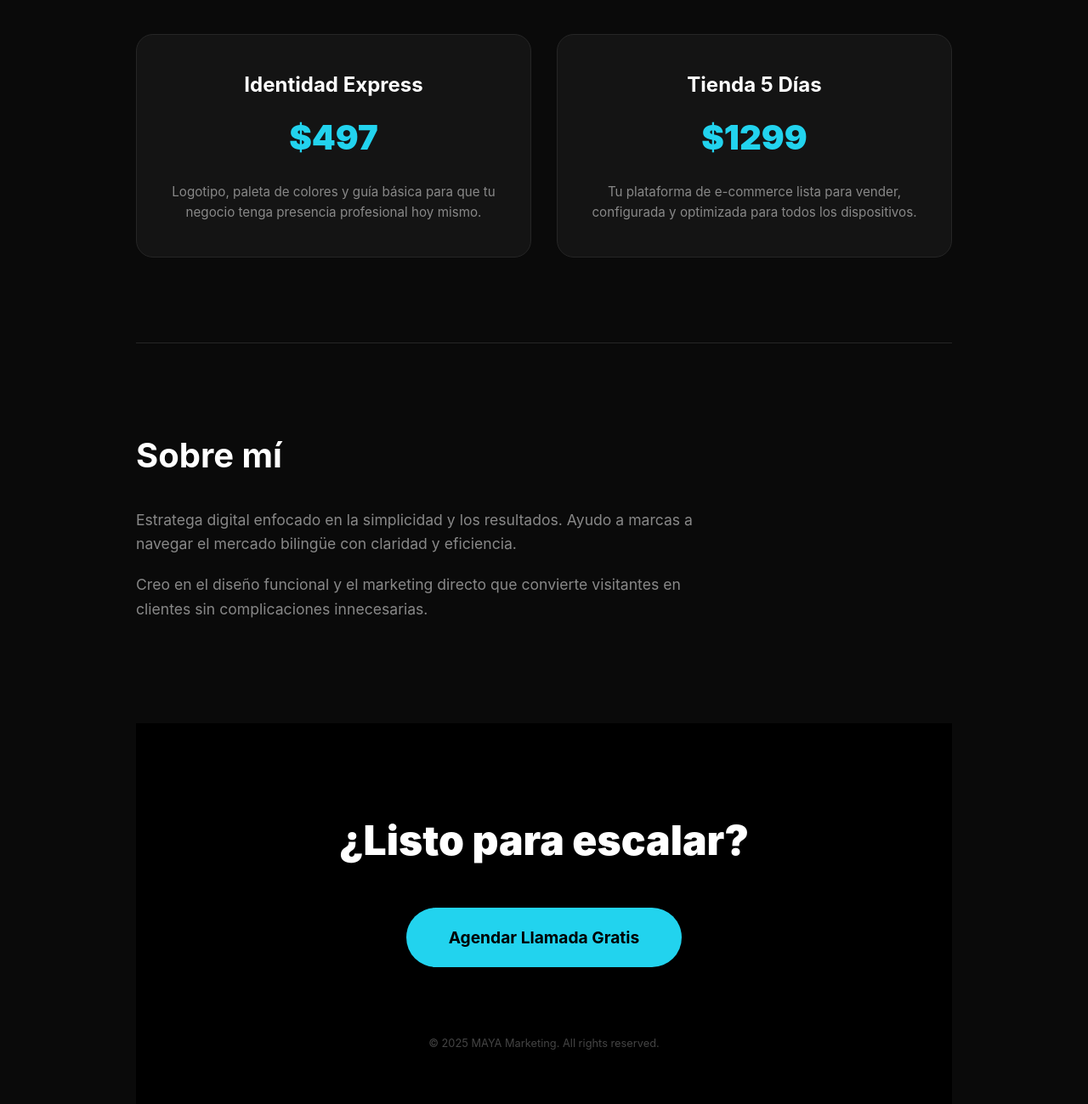
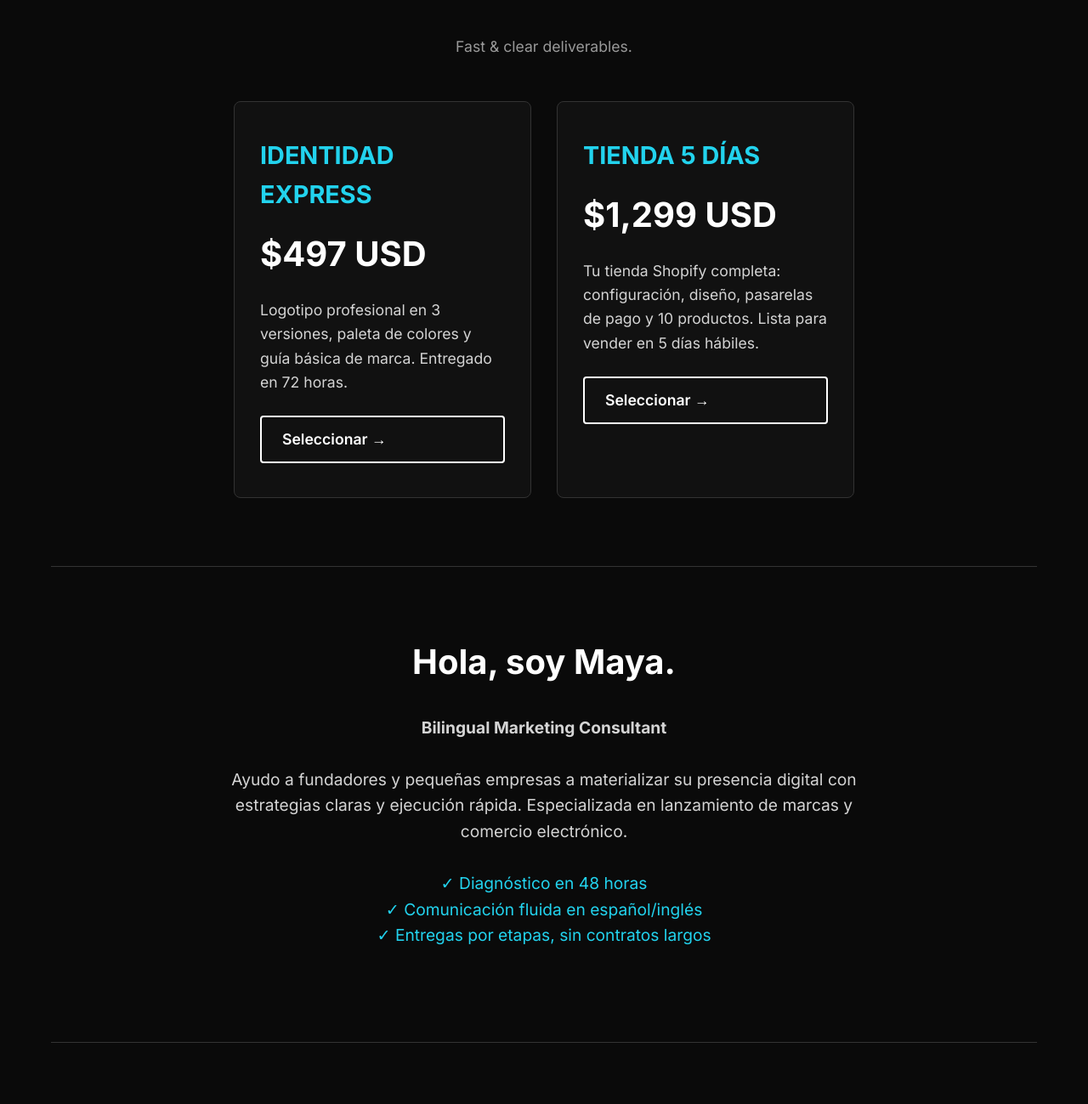
Before and after one commit to brendamdr/mayamarketing-site, a plain HTML site: page index.html in a window 1280 px wide. Shown: the part 685-1984 px from the top of the page at 85% size. Drawn offline with Linux system fonts and the light colour scheme.

Commit message:
Update index.html

```diff
--- a/index.html
+++ b/index.html
@@ -3,17 +3,11 @@
 <head>
     <meta charset="UTF-8">
     <meta name="viewport" content="width=device-width, initial-scale=1.0">
-    <title>MAYA Marketing | Soluciones Digitales</title>
+    <title>MAYA Marketing | Soluciones Digitales Bilingües</title>
+    <link rel="preconnect" href="https://fonts.googleapis.com">
+    <link rel="preconnect" href="https://fonts.gstatic.com" crossorigin>
+    <link href="https://fonts.googleapis.com/css2?family=Inter:wght@300;400;600;700&display=swap" rel="stylesheet">
     <style>
-        /* CSS INTEGRADO - Minimalista y Moderno */
-        :root {
-            --bg: #0a0a0a;
-            --text: #ffffff;
-            --accent: #22d3ee;
-            --card-bg: #141414;
-            --border: #262626;
-        }
-
         * {
             margin: 0;
             padding: 0;
@@ -21,238 +15,281 @@
         }
 
         body {
-            font-family: -apple-system, BlinkMacSystemFont, "Segoe UI", Roboto, Helvetica, Arial, sans-serif;
-            background-color: var(--bg);
-            color: var(--text);
+            font-family: 'Inter', sans-serif;
+            background-color: #0a0a0a;
+            color: #ffffff;
             line-height: 1.6;
-            scroll-behavior: smooth;
         }
 
         .container {
-            max-width: 1000px;
+            max-width: 1200px;
             margin: 0 auto;
             padding: 0 20px;
         }
 
-        /* HEADER */
-        header {
-            padding: 40px 0;
-            text-align: left;
-        }
-
-        .logo {
-            font-size: 1.5rem;
-            font-weight: 900;
-            text-transform: uppercase;
-            letter-spacing: -1px;
-        }
-
-        .logo span {
-            color: var(--accent);
-        }
-
-        /* HERO */
+        /* HERO SECTION */
         .hero {
-            padding: 80px 0;
             text-align: center;
+            padding: 100px 20px;
+            border-bottom: 1px solid #333;
         }
 
         .hero h1 {
-            font-size: clamp(3rem, 10vw, 5rem);
-            font-weight: 900;
-            margin-bottom: 20px;
-            letter-spacing: -2px;
-            line-height: 1.1;
+            font-size: 4rem;
+            font-weight: 700;
+            margin-bottom: 10px;
+            color: #ffffff;
         }
 
         .hero p {
-            font-size: 1.25rem;
-            color: #888;
-            text-transform: uppercase;
-            letter-spacing: 3px;
+            font-size: 1.5rem;
+            color: #d4d4d4;
             margin-bottom: 40px;
         }
 
+        /* BUTTONS */
         .btn-group {
             display: flex;
-            gap: 15px;
+            gap: 20px;
             justify-content: center;
             flex-wrap: wrap;
         }
 
         .btn {
-            padding: 18px 35px;
-            border-radius: 50px;
-            font-weight: 700;
-            font-size: 1rem;
-            cursor: pointer;
-            transition: 0.3s;
+            padding: 16px 32px;
             text-decoration: none;
+            border-radius: 4px;
+            font-weight: 600;
+            font-size: 1.1rem;
+            transition: all 0.3s ease;
             display: inline-block;
-            border: none;
         }
 
         .btn-primary {
-            background-color: var(--accent);
-            color: #000;
+            background-color: #22d3ee;
+            color: #000000;
+            border: 2px solid #22d3ee;
         }
 
         .btn-primary:hover {
-            opacity: 0.9;
-            transform: translateY(-2px);
+            background-color: #0ea5e9;
+            border-color: #0ea5e9;
         }
 
-        .btn-outline {
+        .btn-secondary {
             background-color: transparent;
-            color: #fff;
-            border: 2px solid #fff;
+            color: #ffffff;
+            border: 2px solid #ffffff;
         }
 
-        .btn-outline:hover {
-            background-color: #fff;
-            color: #000;
+        .btn-secondary:hover {
+            background-color: rgba(255, 255, 255, 0.1);
         }
 
-        /* SERVICIOS */
+        /* SERVICES */
         .services {
-            padding: 100px 0;
-        }
-
-        .services-grid {
-            display: grid;
-            grid-template-columns: repeat(auto-fit, minmax(300px, 1fr));
-            gap: 30px;
-            margin-top: 50px;
-        }
-
-        .card {
-            background: var(--card-bg);
-            padding: 40px;
-            border-radius: 20px;
-            border: 1px solid var(--border);
+            padding: 80px 20px;
             text-align: center;
         }
 
-        .card h3 {
-            font-size: 1.5rem;
-            margin-bottom: 10px;
+        .services h2 {
+            font-size: 2.5rem;
+            margin-bottom: 50px;
+            color: #ffffff;
+        }
+
+        .service-cards {
+            display: flex;
+            gap: 30px;
+            justify-content: center;
+            flex-wrap: wrap;
+        }
+
+        .service-card {
+            background-color: #111111;
+            border: 1px solid #333;
+            border-radius: 8px;
+            padding: 40px 30px;
+            width: 350px;
+            text-align: left;
+        }
+
+        .service-card h3 {
+            font-size: 1.8rem;
+            color: #22d3ee;
+            margin-bottom: 15px;
         }
 
         .price {
             font-size: 2.5rem;
-            font-weight: 900;
-            color: var(--accent);
+            font-weight: 700;
+            color: #ffffff;
             margin-bottom: 20px;
         }
 
-        .card p {
-            color: #888;
-            font-size: 0.95rem;
+        .service-card p {
+            color: #d4d4d4;
+            font-size: 1.1rem;
+            margin-bottom: 25px;
         }
 
-        /* SOBRE MI */
-        .about {
-            padding: 100px 0;
-            border-top: 1px solid var(--border);
+        .btn-service {
+            background-color: transparent;
+            color: #ffffff;
+            border: 2px solid #ffffff;
+            padding: 12px 24px;
+            width: 100%;
         }
 
-        .about-content {
-            max-width: 700px;
+        .btn-service:hover {
+            background-color: #22d3ee;
+            border-color: #22d3ee;
+            color: #000000;
+        }
+
+        /* ABOUT */
+        .about {
+            padding: 80px 20px;
+            text-align: center;
+            border-top: 1px solid #333;
+            border-bottom: 1px solid #333;
         }
 
         .about h2 {
             font-size: 2.5rem;
             margin-bottom: 30px;
+            color: #ffffff;
         }
 
         .about p {
-            color: #888;
-            font-size: 1.1rem;
+            font-size: 1.2rem;
+            color: #d4d4d4;
+            max-width: 800px;
+            margin: 0 auto 30px;
+        }
+
+        /* CTA */
+        .cta {
+            padding: 100px 20px;
+            text-align: center;
+        }
+
+        .cta h2 {
+            font-size: 2.5rem;
             margin-bottom: 20px;
+            color: #ffffff;
+        }
+
+        .cta p {
+            font-size: 1.2rem;
+            color: #d4d4d4;
+            margin-bottom: 40px;
+            max-width: 600px;
+            margin-left: auto;
+            margin-right: auto;
+        }
+
+        .btn-cta {
+            background-color: #22d3ee;
+            color: #000000;
+            border: 2px solid #22d3ee;
+            padding: 18px 45px;
+            font-size: 1.3rem;
+        }
+
+        .btn-cta:hover {
+            background-color: #0ea5e9;
+            border-color: #0ea5e9;
         }
 
         /* FOOTER */
         footer {
-            padding: 100px 0 60px;
+            padding: 40px 20px;
             text-align: center;
-            background: #000;
+            color: #888;
+            font-size: 0.9rem;
+            border-top: 1px solid #333;
         }
 
-        .footer-cta h2 {
-            font-size: 3rem;
-            margin-bottom: 40px;
-            font-weight: 900;
-        }
+        /* RESPONSIVE */
+        @media (max-width: 768px) {
+            .hero h1 {
+                font-size: 3rem;
+            }
 
-        .copyright {
-            margin-top: 80px;
-            font-size: 0.8rem;
-            color: #444;
-        }
+            .hero p {
+                font-size: 1.2rem;
+            }
 
-        @media (max-width: 600px) {
-            .hero h1 { font-size: 3rem; }
-            .btn { width: 100%; text-align: center; }
+            .btn {
+                padding: 14px 28px;
+                font-size: 1rem;
+            }
+
+            .service-card {
+                width: 100%;
+                max-width: 400px;
+            }
         }
     </style>
-<script type="importmap">
-{
-  "imports": {
-    "react": "https://esm.sh/react@^19.2.3",
-    "react/": "https://esm.sh/react@^19.2.3/",
-    "@google/genai": "https://esm.sh/@google/genai@^1.35.0"
-  }
-}
-</script>
 </head>
 <body>
-
     <div class="container">
-        <header>
-            <div class="logo">MAYA <span>marketing</span></div>
-        </header>
-
+        <!-- HERO SECTION -->
         <section class="hero">
-            <h1>MAYA marketing</h1>
-            <p>Soluciones digitales bilingües</p>
+            <h1>MAYA</h1>
+            <p style="font-size: 1.8rem; font-weight: 300; margin-top: -10px;">marketing</p>
+            <p>Soluciones digitales bilingües. Precios fijos. Entregas en días, no en meses.</p>
             <div class="btn-group">
-                <a href="#" class="btn btn-primary">Start Your Project</a>
-                <a href="#servicios" class="btn btn-outline">Ver Servicios</a>
+                <a href="https://calendly.com/delarosa-brendam/bren-s" class="btn btn-primary" target="_blank">Start Your Project →</a>
+                <a href="#services" class="btn btn-secondary">Ver Servicios</a>
             </div>
         </section>
 
-        <section id="servicios" class="services">
-            <h2 style="text-align: center; font-size: 2rem;">Servicios</h2>
-            <div class="services-grid">
-                <div class="card">
-                    <h3>Identidad Express</h3>
-                    <div class="price">$497</div>
-                    <p>Logotipo, paleta de colores y guía básica para que tu negocio tenga presencia profesional hoy mismo.</p>
+        <!-- SERVICES SECTION -->
+        <section id="services" class="services">
+            <h2>Nuestros Servicios Express</h2>
+            <p style="color: #999; margin-bottom: 50px; font-size: 1.1rem;">Fast & clear deliverables.</p>
+
+            <div class="service-cards">
+                <div class="service-card">
+                    <h3>IDENTIDAD EXPRESS</h3>
+                    <div class="price">$497 USD</div>
+                    <p>Logotipo profesional en 3 versiones, paleta de colores y guía básica de marca. Entregado en 72 horas.</p>
+                    <a href="https://calendly.com/delarosa-brendam/bren-s" class="btn btn-service" target="_blank">Seleccionar →</a>
                 </div>
-                <div class="card">
-                    <h3>Tienda 5 Días</h3>
-                    <div class="price">$1299</div>
-                    <p>Tu plataforma de e-commerce lista para vender, configurada y optimizada para todos los dispositivos.</p>
+
+                <div class="service-card">
+                    <h3>TIENDA 5 DÍAS</h3>
+                    <div class="price">$1,299 USD</div>
+                    <p>Tu tienda Shopify completa: configuración, diseño, pasarelas de pago y 10 productos. Lista para vender en 5 días hábiles.</p>
+                    <a href="https://calendly.com/delarosa-brendam/bren-s" class="btn btn-service" target="_blank">Seleccionar →</a>
                 </div>
             </div>
         </section>
 
+        <!-- ABOUT SECTION -->
         <section class="about">
-            <div class="about-content">
-                <h2>Sobre mí</h2>
-                <p>Estratega digital enfocado en la simplicidad y los resultados. Ayudo a marcas a navegar el mercado bilingüe con claridad y eficiencia.</p>
-                <p>Creo en el diseño funcional y el marketing directo que convierte visitantes en clientes sin complicaciones innecesarias.</p>
-            </div>
+            <h2>Hola, soy Maya.</h2>
+            <p><strong>Bilingual Marketing Consultant</strong></p>
+            <p>Ayudo a fundadores y pequeñas empresas a materializar su presencia digital con estrategias claras y ejecución rápida. Especializada en lanzamiento de marcas y comercio electrónico.</p>
+            <p style="color: #22d3ee;">✓ Diagnóstico en 48 horas<br>
+               ✓ Comunicación fluida en español/inglés<br>
+               ✓ Entregas por etapas, sin contratos largos</p>
         </section>
 
+        <!-- CTA SECTION -->
+        <section class="cta">
+            <h2>¿Tu proyecto no puede esperar?</h2>
+            <p>Let's talk. Una llamada de 15 minutos puede aclarar tu camino.</p>
+            <a href="https://calendly.com/delarosa-brendam/bren-s" class="btn btn-cta" target="_blank">⬤ Agendar Llamada Gratis de 15 min</a>
+        </section>
+
+        <!-- FOOTER -->
         <footer>
-            <div class="footer-cta">
-                <h2>¿Listo para escalar?</h2>
-                <a href="#" class="btn btn-primary" style="padding: 20px 50px; font-size: 1.2rem;">Agendar Llamada Gratis</a>
-            </div>
-            <p class="copyright">&copy; 2025 MAYA Marketing. All rights reserved.</p>
+            <p>©️ 2023 MAYA Marketing. Todos los derechos reservados.</p>
+            <p style="margin-top: 10px;">✉️ hola@mayamarketing.com | 🌍 Disponible para proyectos remotos</p>
         </footer>
     </div>
-
 </body>
 </html>
```
